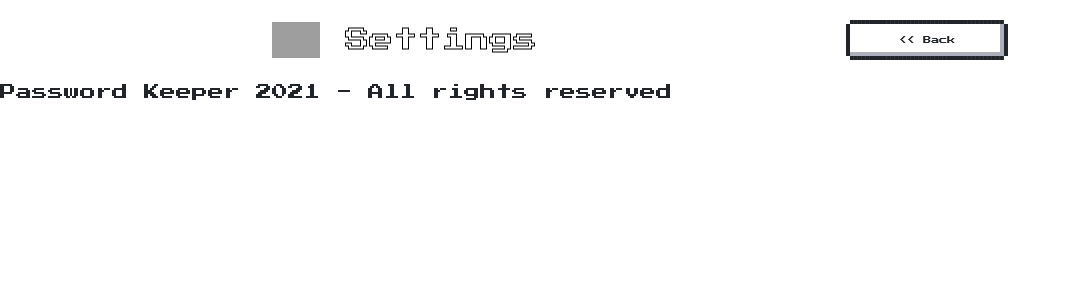
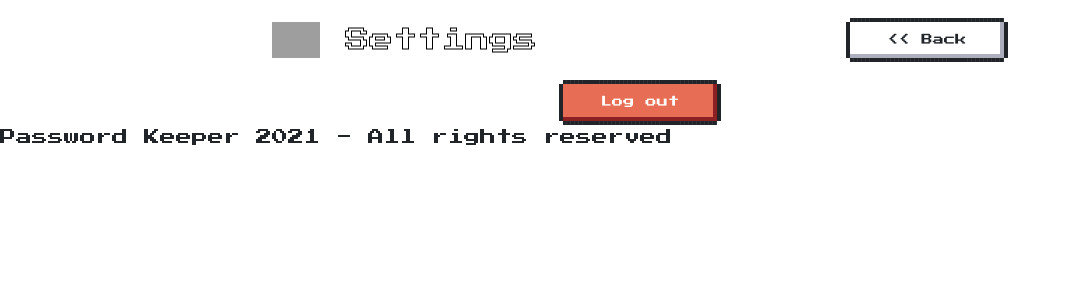
Before and after one commit to FMularski/passwordkeeper, a Django app: template accountsettings/templates/accountsettings/settings.html in a window 1280 px wide. Shown: the top 300 px of the page, without its empty margins (0-1071 px from the left). Run offline with Django 3.2, Linux system fonts and the light colour scheme; the template is opened without the code that fills it, so the values that code supplies are empty; grey boxes are pictures that could not be loaded.

Commit message:
implemented logout and required_login

```diff
--- a/accountsettings/static/accountsettings/css/style.css
+++ b/accountsettings/static/accountsettings/css/style.css
@@ -44,15 +44,15 @@ nav div#nav-left h1 {
   -webkit-text-stroke-color: black;
 }
 
-nav a {
+a {
   width: 12vw;
-  font-size: .5rem;
+  font-size: .7rem;
   margin: 0;
   -webkit-transition: all 1s ease;
   transition: all 1s ease;
 }
 
-nav a:hover {
+a:hover {
   -webkit-animation: bounce 0.4s ease-out;
           animation: bounce 0.4s ease-out;
 }
--- a/accountsettings/static/accountsettings/css/style.scss
+++ b/accountsettings/static/accountsettings/css/style.scss
@@ -35,17 +35,18 @@ nav
     }
   }
 
+}
+
 a
 {
   width: 12vw;
-    font-size: .5rem;
+  font-size: .7rem;
   margin: 0;
   transition: all 1s ease;
 
   &:hover
   {
     animation: bounce 0.4s ease-out;
-    }
   }
 }
 
--- a/accountsettings/templates/accountsettings/settings.html
+++ b/accountsettings/templates/accountsettings/settings.html
@@ -51,7 +51,7 @@
     {% endif %}
 
     <main id="settings-main">
-
+        <a href="{% url 'settings:log_out' %}" type="button" class="nes-btn is-error">Log out </a>
     </main>
 
     <footer>
--- a/accountsettings/urls.py
+++ b/accountsettings/urls.py
@@ -5,5 +5,6 @@ from . import views
 app_name = 'settings'
 
 urlpatterns = [
-    path('', views.settings_page, name='settings')
+    path('', views.settings_page, name='settings'),
+    path('logout/', views.log_out, name='log_out')
 ]
--- a/authmanager/views.py
+++ b/authmanager/views.py
@@ -8,6 +8,9 @@ from django.views.decorators.http import require_http_methods
 
 
 def login_page(request):
+    if request.user.is_authenticated:
+        return redirect('home:home_page')
+
     form = ExtendedUserCreationForm()
     if request.method == 'POST':
         form = ExtendedUserCreationForm(request.POST)
--- a/home/views.py
+++ b/home/views.py
@@ -2,12 +2,14 @@ from django.shortcuts import render, redirect, get_object_or_404
 from .forms import AccountForm
 from .models import Account
 from django.contrib.auth.hashers import make_password, check_password
-from django.http import HttpResponse, HttpResponseBadRequest, JsonResponse
+from django.http import HttpResponse, HttpResponseBadRequest, JsonResponse, HttpResponseNotFound
 from django.views.decorators.http import require_http_methods
 from django.contrib import messages
 from view_helpers.home import encode_password, decode_password
+from django.contrib.auth.decorators import login_required
 
 
+@login_required(login_url='authmanager:login_page')
 def home_page(request):
     form = AccountForm()
 
@@ -93,3 +95,4 @@ def get_account_password(request, account_id):
 
         decoded_password = decode_password(account.password, pin)
         return JsonResponse({'decodedPassword': decoded_password}, status=200)
+    return HttpResponseNotFound()
--- a/passwordkeeper/urls.py
+++ b/passwordkeeper/urls.py
@@ -20,5 +20,5 @@ urlpatterns = [
     path('admin/', admin.site.urls),
     path('', include('authmanager.urls')),
     path('home/', include('home.urls')),
-    path('settings', include('accountsettings.urls'))
+    path('settings/', include('accountsettings.urls'))
 ]
```
Also changed, not shown: accountsettings/views.py (+12 -1 lines), 1 other file. Lines whose indentation alone changed are shown as unchanged.
